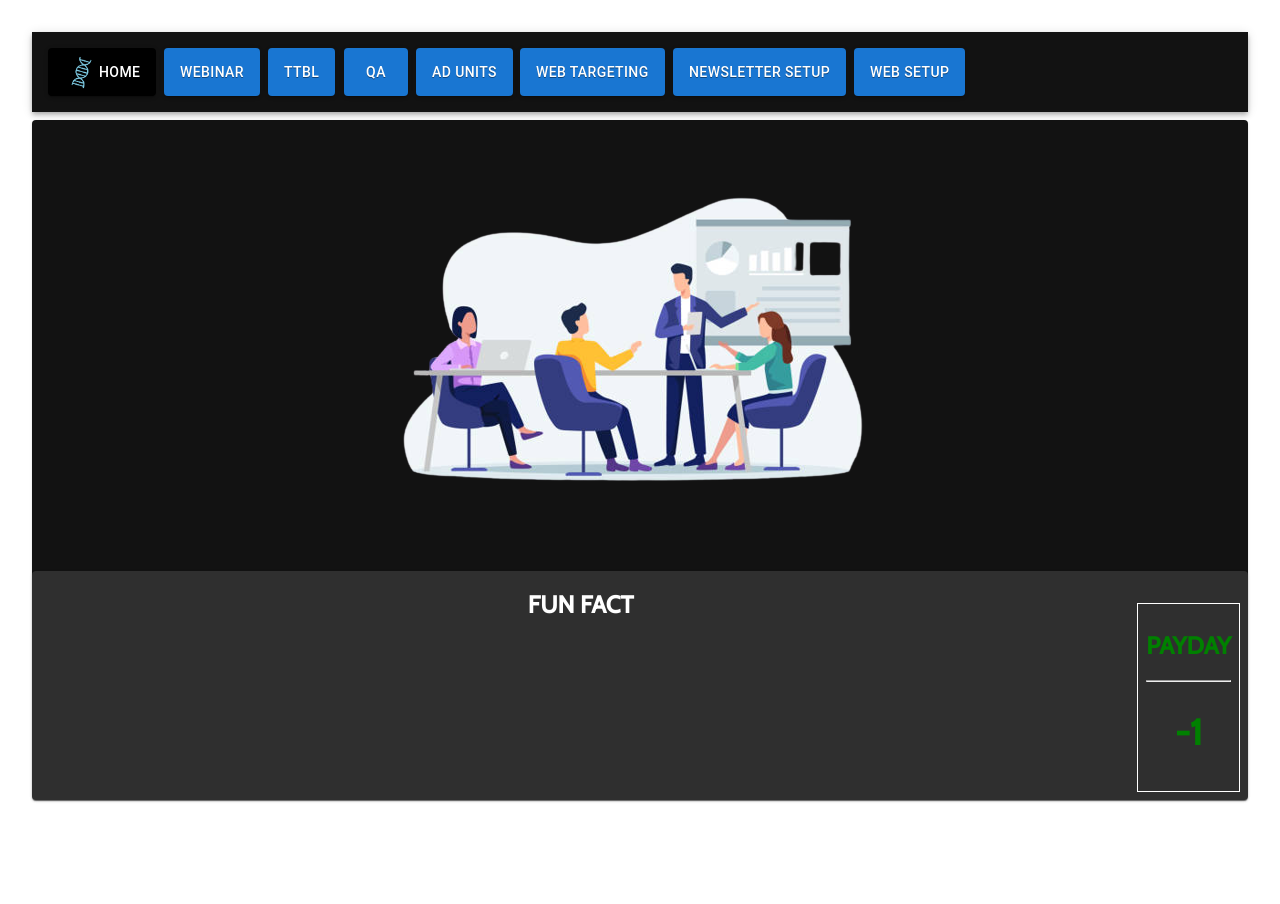
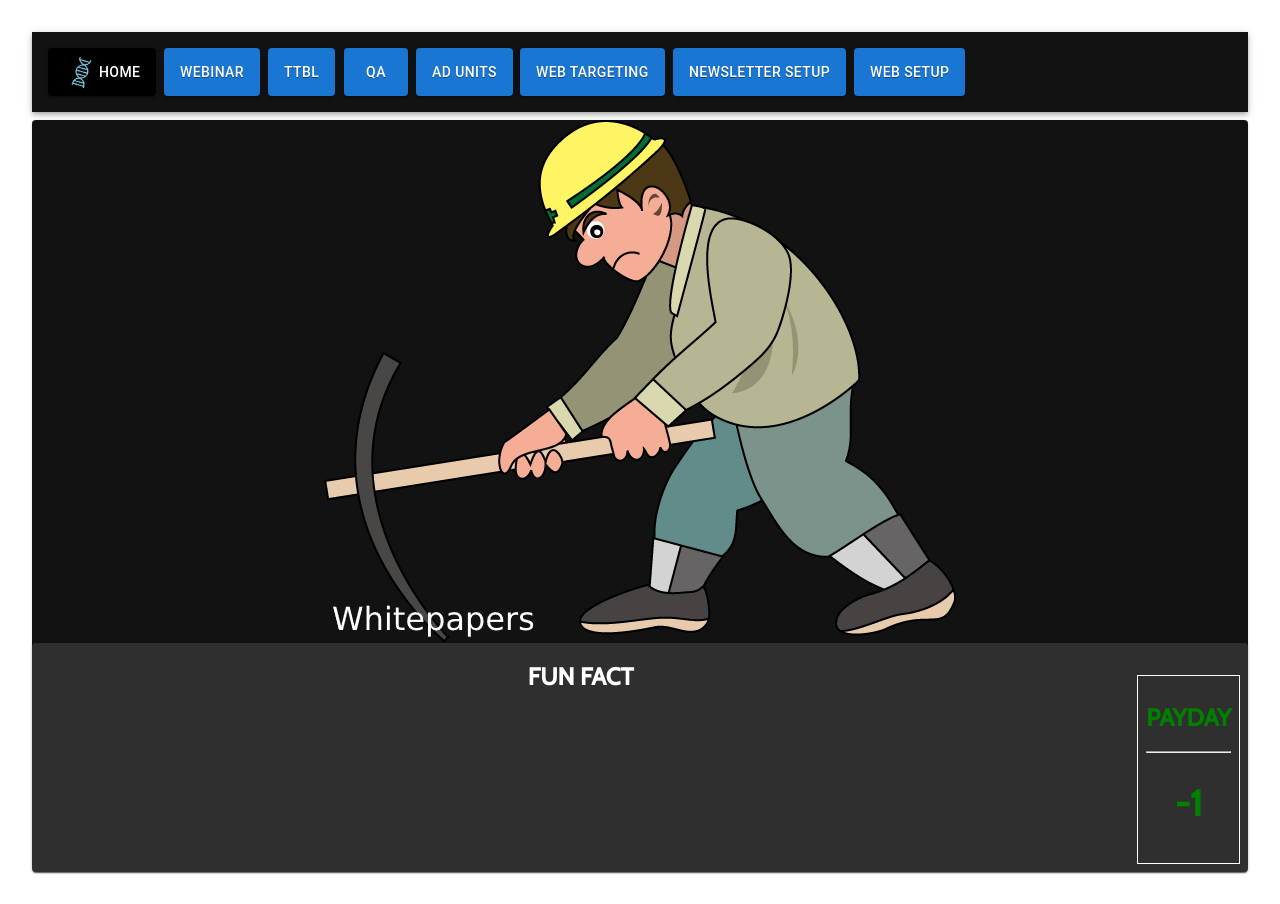
Before and after one commit to Danteie/gwtools_v2, a React (Create React App) app: page /#/ in a window 1280 px wide. Before the commit the page ends 832 px from the top, so only its background shows below. Built offline with nearby package versions, Linux system fonts and the light colour scheme; no server answers.

Commit message:
cleaingin code and new images

```diff
--- a/src/App.css
+++ b/src/App.css
@@ -22,7 +22,7 @@ table, th, td {
 }
 
 .new{
-    min-height: 75vh;
+    min-height: 85vh;
 }
 
 .reset-qa>*{
--- a/src/component/Content/Home/Home.js
+++ b/src/component/Content/Home/Home.js
@@ -1,5 +1,6 @@
 import React, { Component } from "react";
 import work from './work.png'
+import mine from './mine.png'
 import './Home.css'
 import Fun from "../../Fun/Fun";
 import Payday from '../../Payday/Payday'
@@ -41,7 +42,7 @@ class Home extends Component{
             </div> */}
 
             <div className="center-content">
-                 <img src={work} className='center' alt="work"/>
+                 <img src={mine} className='center' alt="mine"/>
             </div>
             <Paper className='flex w-100' style={{backgroundColor:'rgba(255, 255, 255, 0.12)'}}>
                 <Fun />
```
Also changed, not shown: src/Background-opera-speeddials-community-web-simple-backgrounds-1.jpg (deleted), src/component/Content/Home/mine.png (added).
